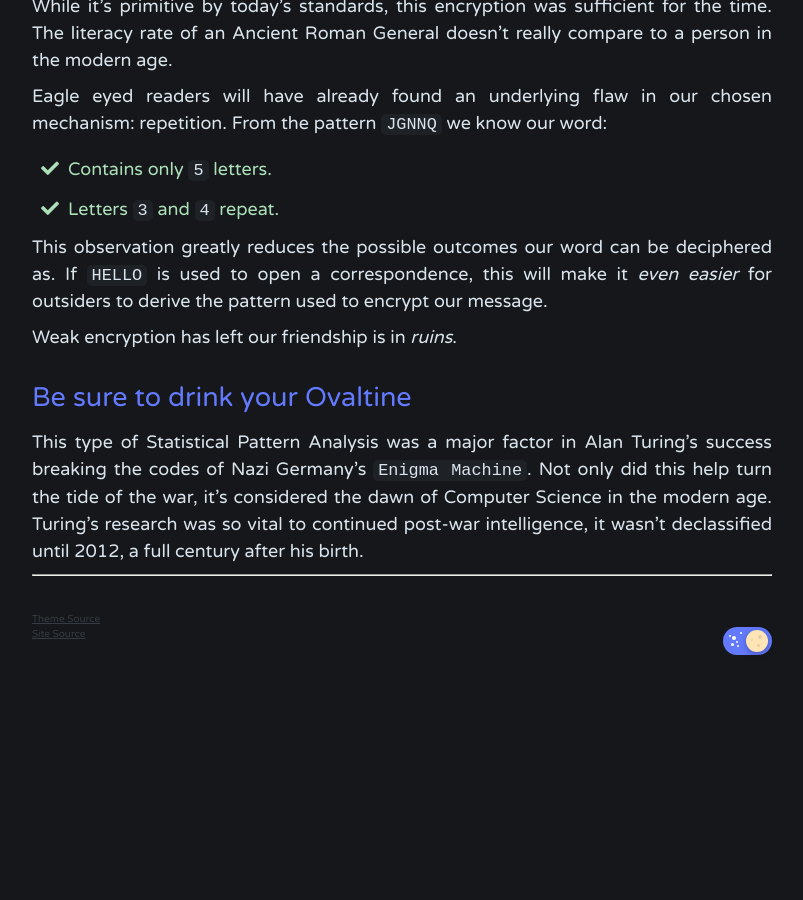
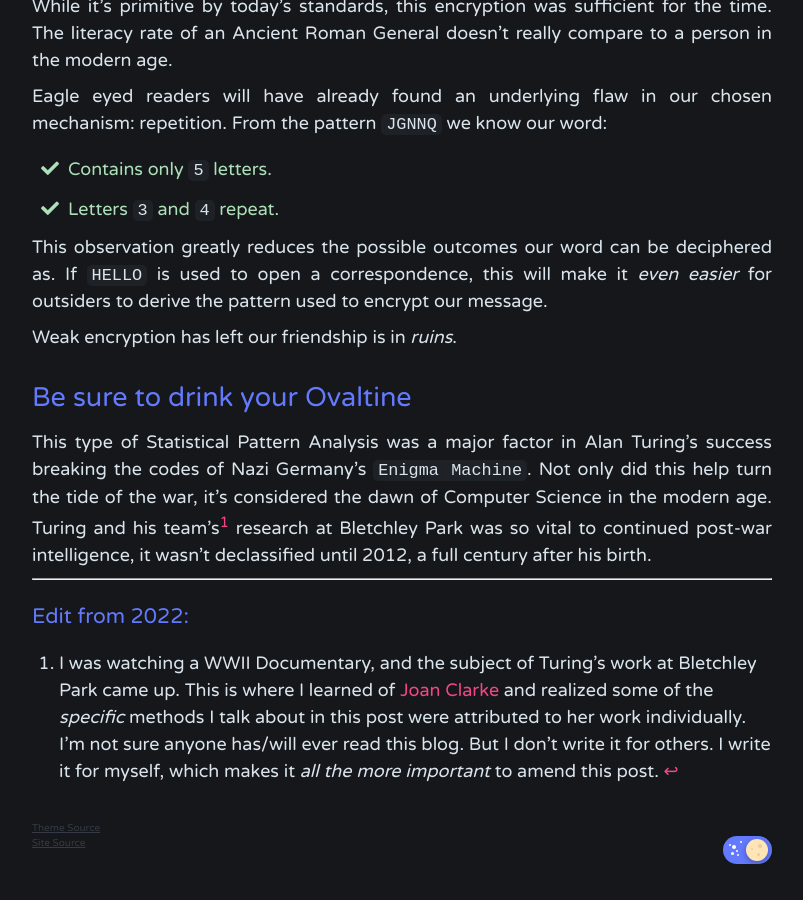
Before and after one commit to matrix8967/text-mainframe-computer-mirror, a Jekyll site: the page built from _posts/2020-08-14-encryption-101.md, in a window 1280 px wide and 900 px high, scrolled down 1236 px. Shown: the whole window, without its empty margins (238-1041 px from the left). Built offline with Jekyll 4.4.1, drawn with Linux system fonts in a browser that asks for light colours; nearby versions of some CDN libraries; before the commit the page ends 1927 px from its top, so only the background shows below that.

Commit message:
Amended Encryption Post to credit Joan Clarke.

```diff
--- a/_posts/2020-08-14-encryption-101.md
+++ b/_posts/2020-08-14-encryption-101.md
@@ -50,6 +50,10 @@ Weak encryption has left our friendship is in _ruins_.
 
 ## Be sure to drink your Ovaltine
 
-This type of Statistical Pattern Analysis was a major factor in Alan Turing's success breaking the codes of Nazi Germany's `Enigma Machine`. Not only did this help turn the tide of the war, it's considered the dawn of Computer Science in the modern age. Turing's research was so vital to continued post-war intelligence, it wasn't declassified until 2012, a full century after his birth.
+This type of Statistical Pattern Analysis was a major factor in Alan Turing's success breaking the codes of Nazi Germany's `Enigma Machine`. Not only did this help turn the tide of the war, it's considered the dawn of Computer Science in the modern age. Turing and his team's[^1] research at Bletchley Park was so vital to continued post-war intelligence, it wasn't declassified until 2012, a full century after his birth.
 
 -----
+
+### Edit from 2022:
+
+[^1]: I was watching a WWII Documentary, and the subject of Turing's work at Bletchley Park came up. This is where I learned of [Joan Clarke](https://en.wikipedia.org/wiki/Joan_Clarke) and realized some of the _specific_ methods I talk about in this post were attributed to her work individually. I'm not sure anyone has/will ever read this blog. But I don't write it for others. I write it for myself, which makes it _all the more important_ to amend this post.
```
